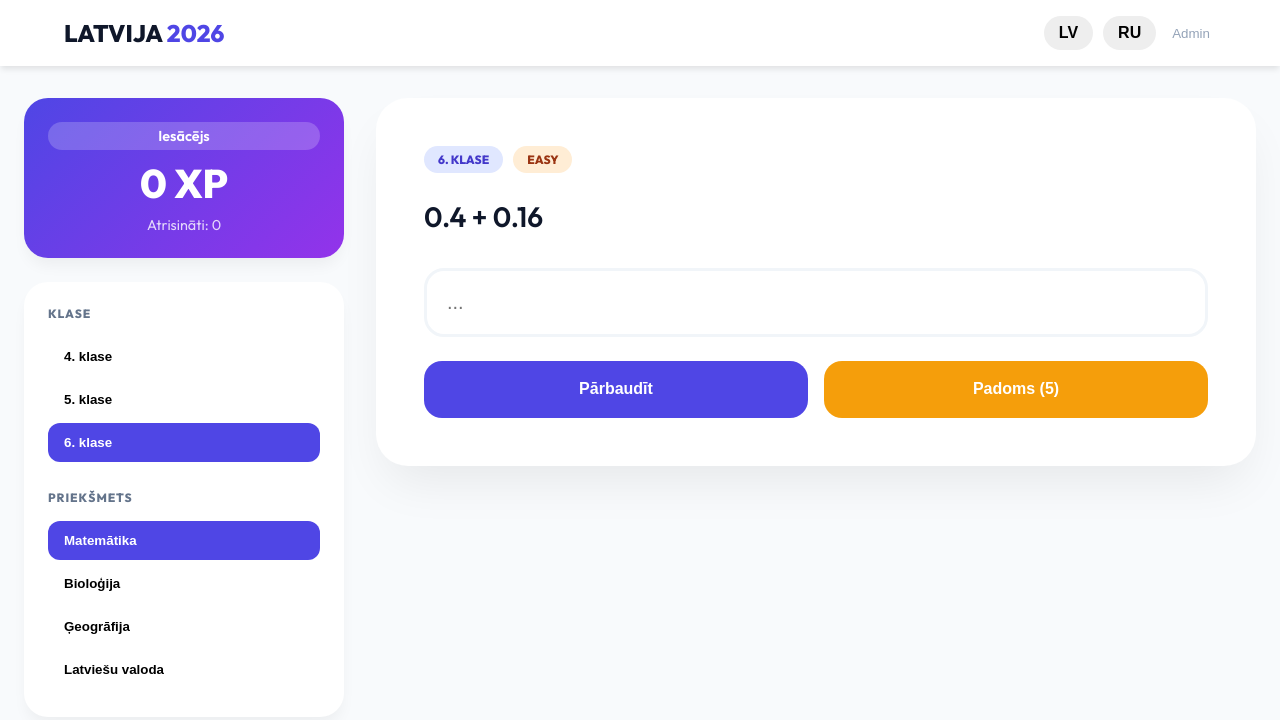
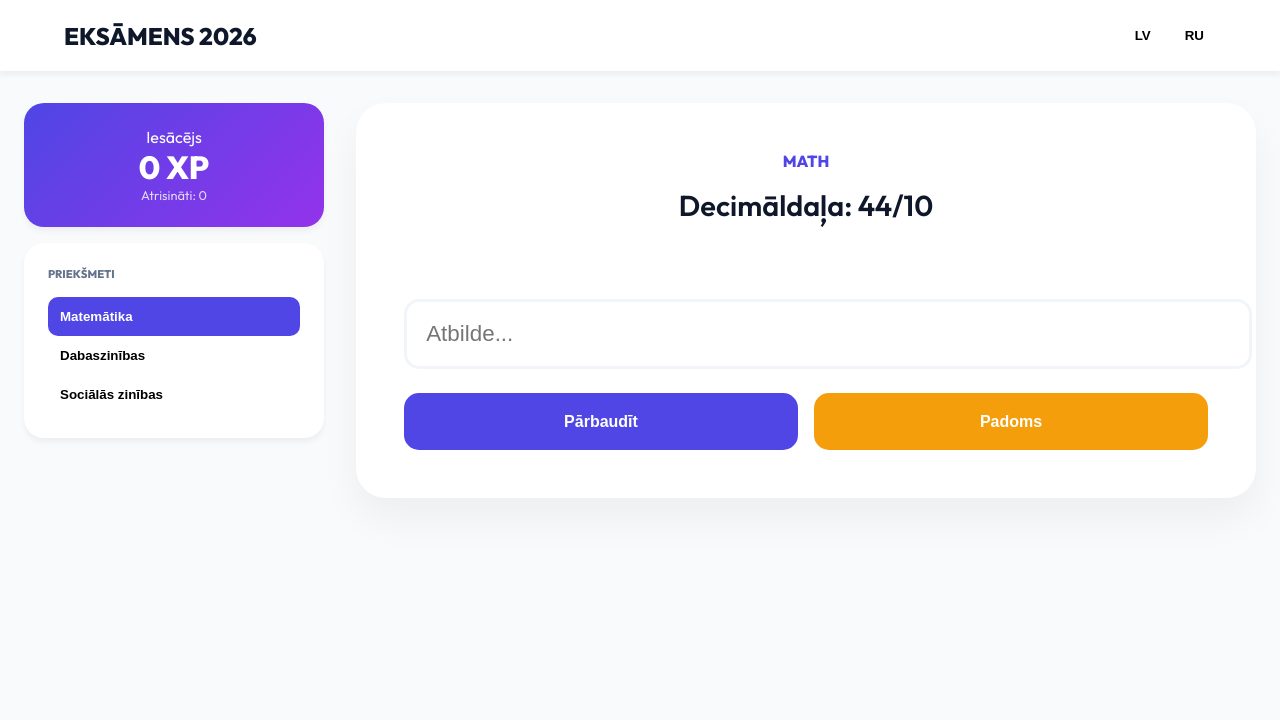
Before and after one commit to enwlean/forKotya, a plain HTML site: page index.html in a window 1280 px wide. Drawn offline with Linux system fonts and the light colour scheme.

Commit message:
Update index.html

```diff
--- a/index.html
+++ b/index.html
@@ -3,261 +3,152 @@
 <head>
     <meta charset="UTF-8">
     <meta name="viewport" content="width=device-width, initial-scale=1.0">
-    <title>Latvijas Digitālā Skola 2026</title>
+    <title>Latvijas Skolas Mega Portāls 2026</title>
     <link href="https://fonts.googleapis.com/css2?family=Outfit:wght@300;400;600;800&display=swap" rel="stylesheet">
     <style>
-        :root {
-            --primary: #4f46e5; --secondary: #9333ea; --success: #10b981;
-            --bg: #f8fafc; --dark: #0f172a; --white: #ffffff;
-        }
-        body { font-family: 'Outfit', sans-serif; background: var(--bg); color: var(--dark); margin: 0; transition: 0.3s; }
-
-        header {
-            background: var(--white); padding: 1rem 5%; display: flex; justify-content: space-between;
-            align-items: center; box-shadow: 0 4px 6px -1px rgba(0,0,0,0.1); position: sticky; top: 0; z-index: 1000;
-        }
-
-        .main-grid {
-            display: grid; grid-template-columns: 320px 1fr; gap: 2rem;
-            max-width: 1400px; margin: 2rem auto; padding: 0 1.5rem;
-        }
-
-        /* Sidebar & Stats */
-        .sidebar { display: flex; flex-direction: column; gap: 1.5rem; }
-        .card { background: var(--white); border-radius: 24px; padding: 1.5rem; box-shadow: 0 10px 15px -3px rgba(0,0,0,0.05); }
-
-        .profile-card {
-            background: linear-gradient(135deg, var(--primary), var(--secondary));
-            color: var(--white); text-align: center;
-        }
-        .xp-val { font-size: 2.5rem; font-weight: 800; margin: 0.5rem 0; }
-        .rank-badge { background: rgba(255,255,255,0.2); padding: 5px 15px; border-radius: 50px; font-size: 0.9rem; font-weight: 600; }
-
-        /* Navigation */
-        .nav-title { font-size: 0.75rem; font-weight: 800; color: #64748b; text-transform: uppercase; margin-bottom: 1rem; letter-spacing: 1px; }
-        .filter-btn {
-            width: 100%; text-align: left; padding: 12px 16px; border: none; background: transparent;
-            border-radius: 12px; cursor: pointer; font-weight: 600; transition: 0.2s; margin-bottom: 4px;
-        }
-        .filter-btn:hover { background: #f1f5f9; }
-        .filter-btn.active { background: var(--primary); color: var(--white); }
-
-        /* Quiz Area */
-        .quiz-container { background: var(--white); border-radius: 32px; padding: 3rem; box-shadow: 0 25px 50px -12px rgba(0,0,0,0.08); position: relative; }
-        .q-header { display: flex; gap: 10px; margin-bottom: 1.5rem; }
-        .tag { padding: 6px 14px; border-radius: 50px; font-size: 0.75rem; font-weight: 700; text-transform: uppercase; }
-        .tag-blue { background: #e0e7ff; color: #4338ca; }
-        .tag-orange { background: #ffedd5; color: #9a3412; }
-
-        .question { font-size: 1.75rem; font-weight: 600; margin-bottom: 2rem; line-height: 1.4; }
-        .answer-input {
-            width: 100%; padding: 1.25rem; border: 3px solid #f1f5f9; border-radius: 20px;
-            font-size: 1.25rem; outline: none; transition: 0.3s; margin-bottom: 1.5rem; box-sizing: border-box;
-        }
-        .answer-input:focus { border-color: var(--primary); background: #f8fafc; }
-
-        .btn-group { display: grid; grid-template-columns: 1fr 1fr; gap: 1rem; }
-        .btn { padding: 1.2rem; border-radius: 18px; border: none; font-weight: 800; cursor: pointer; transition: 0.3s; font-size: 1rem; }
-        .btn-check { background: var(--primary); color: var(--white); }
-        .btn-hint { background: #f59e0b; color: var(--white); }
-        .btn:active { transform: scale(0.96); }
-
-        .feedback {
-            margin-top: 1.5rem; padding: 1rem; border-radius: 15px; text-align: center;
-            font-weight: 700; display: none; animation: pop 0.3s cubic-bezier(0.175, 0.885, 0.32, 1.275);
-        }
-        @keyframes pop { from { opacity: 0; transform: scale(0.9); } to { opacity: 1; transform: scale(1); } }
-
-        .admin-panel { background: #1e293b; color: white; padding: 2rem; border-radius: 20px; display: none; margin-top: 2rem; }
-
-        @media (max-width: 900px) { .main-grid { grid-template-columns: 1fr; } .sidebar { order: 2; } }
+        :root { --primary: #4f46e5; --bg: #f8fafc; --card: #ffffff; --text: #0f172a; }
+        body { font-family: 'Outfit', sans-serif; background: var(--bg); color: var(--text); margin: 0; }
+        header { background: var(--card); padding: 1rem 5%; display: flex; justify-content: space-between; align-items: center; box-shadow: 0 4px 6px rgba(0,0,0,0.05); position: sticky; top: 0; z-index: 1000; }
+        .main-grid { display: grid; grid-template-columns: 300px 1fr; gap: 2rem; max-width: 1400px; margin: 2rem auto; padding: 0 1.5rem; }
+        .sidebar { display: flex; flex-direction: column; gap: 1rem; }
+        .card { background: var(--card); border-radius: 20px; padding: 1.5rem; box-shadow: 0 4px 6px rgba(0,0,0,0.05); }
+        .stats { background: linear-gradient(135deg, #4f46e5, #9333ea); color: white; text-align: center; }
+        .menu-btn { width: 100%; text-align: left; padding: 12px; border: none; background: none; border-radius: 10px; cursor: pointer; font-weight: 600; transition: 0.2s; }
+        .menu-btn.active { background: var(--primary); color: white; }
+        .quiz-box { background: var(--card); border-radius: 30px; padding: 3rem; box-shadow: 0 20px 40px rgba(0,0,0,0.05); text-align: center; }
+        .q-text { font-size: 1.8rem; font-weight: 600; margin-bottom: 2rem; min-height: 80px; }
+        input { width: 100%; padding: 1.2rem; border: 3px solid #f1f5f9; border-radius: 15px; font-size: 1.4rem; margin-bottom: 1.5rem; outline: none; transition: 0.3s; }
+        input:focus { border-color: var(--primary); }
+        .btn { padding: 1.2rem; border-radius: 15px; border: none; font-weight: 800; cursor: pointer; width: 100%; font-size: 1rem; }
+        .btn-check { background: var(--primary); color: white; }
+        .feedback { margin-top: 1rem; padding: 1rem; border-radius: 10px; display: none; font-weight: 700; }
+        @media (max-width: 900px) { .main-grid { grid-template-columns: 1fr; } }
     </style>
 </head>
 <body>
 
 <header>
-    <div style="font-weight: 800; font-size: 1.5rem;">LATVIJA <span style="color:var(--primary)">2026</span></div>
+    <div style="font-weight: 800; font-size: 1.5rem;">EKSĀMENS 2026</div>
     <div style="display: flex; gap: 10px;">
-        <button onclick="setLang('lv')" class="btn" style="padding: 8px 15px; background: #eee;">LV</button>
-        <button onclick="setLang('ru')" class="btn" style="padding: 8px 15px; background: #eee;">RU</button>
-        <button onclick="toggleAdmin()" style="background: none; border: none; color: #94a3b8; cursor: pointer;">Admin</button>
+        <button onclick="setLang('lv')" class="menu-btn" style="width: auto;">LV</button>
+        <button onclick="setLang('ru')" class="menu-btn" style="width: auto;">RU</button>
     </div>
 </header>
 
 <div class="main-grid">
     <aside class="sidebar">
-        <div class="card profile-card">
-            <div class="rank-badge" id="rankName">Iesācējs</div>
-            <div class="xp-val" id="xpDisplay">0 XP</div>
-            <div style="opacity: 0.8; font-size: 0.9rem;">Atrisināti: <span id="solvedCount">0</span></div>
+        <div class="card stats">
+            <div id="rank">Iesācējs</div>
+            <div style="font-size: 2rem; font-weight: 800;" id="xp">0 XP</div>
+            <div style="font-size: 0.8rem; opacity: 0.8;">Atrisināti: <span id="count">0</span></div>
         </div>
-
         <div class="card">
-            <div class="nav-title" id="txtGrade">Klase</div>
-            <div id="gradeMenu">
-                <button class="filter-btn" onclick="updateGrade(4)">4. klase</button>
-                <button class="filter-btn" onclick="updateGrade(5)">5. klase</button>
-                <button class="filter-btn active" onclick="updateGrade(6)">6. klase</button>
-            </div>
-
-            <div class="nav-title" id="txtSubj" style="margin-top: 1.5rem;">Priekšmets</div>
-            <div id="subjMenu"></div>
+            <div style="font-size: 0.7rem; font-weight: 800; color: #64748b; text-transform: uppercase; margin-bottom: 1rem;">PRIEKŠMETI</div>
+            <div id="menu"></div>
         </div>
     </aside>
 
-    <main>
-        <div class="quiz-container">
-            <div class="q-header">
-                <span class="tag tag-blue" id="tagGrade">6. klase</span>
-                <span class="tag tag-orange" id="tagDiff">Medium</span>
-            </div>
-            <div class="question" id="qText">Izvēlies tēmu sānā!</div>
-            <input type="text" class="answer-input" id="answerInput" placeholder="..." autocomplete="off">
-
-            <div id="fbBox" class="feedback"></div>
-
-            <div class="btn-group">
-                <button class="btn btn-check" onclick="checkAnswer()" id="btnCheck">Pārbaudīt</button>
-                <button class="btn btn-hint" onclick="showHint()" id="btnHint">Padoms (3)</button>
-            </div>
-        </div>
-
-        <div class="admin-panel" id="adminPanel">
-            <h3>Iestatījumi (Admin)</h3>
-            <button onclick="resetStats()" style="background: #ef4444; color: white; padding: 10px; border: none; border-radius: 10px; cursor: pointer;">Dzēst visus datus (Reset)</button>
-            <p style="font-size: 0.8rem; margin-top: 10px;">Uzmanību! Visi punkti un XP tiks dzēsti.</p>
+    <main class="quiz-box">
+        <div id="topicTag" style="color: var(--primary); font-weight: 800; margin-bottom: 1rem;">MATEMĀTIKA</div>
+        <div class="q-text" id="qText">Ielādē...</div>
+        <input type="text" id="ans" placeholder="Atbilde..." autocomplete="off">
+        <div id="fb" class="feedback"></div>
+        <div style="display: grid; grid-template-columns: 1fr 1fr; gap: 1rem;">
+            <button class="btn btn-check" onclick="check()">Pārbaudīt</button>
+            <button class="btn" onclick="hint()" style="background: #f59e0b; color: white;">Padoms</button>
         </div>
     </main>
 </div>
 
 <script>
-    // --- ОГРОМНАЯ БАЗА ЗАДАНИЙ ---
-    const DB = [
-        { g: 6, s: 'math', d: 'Easy', q: {lv: '0.4 + 0.16', ru: '0.4 + 0.16'}, a: '0.56', h: {lv: 'Atceries: 0.4 = 0.40', ru: 'Помни: 0.4 = 0.40'} },
-        { g: 6, s: 'math', d: 'Medium', q: {lv: 'Atrisini: 4x - 10 = 30', ru: 'Реши: 4x - 10 = 30'}, a: '10', h: {lv: '4x = 40', ru: '4x = 40'} },
-        { g: 6, s: 'bio', d: 'Medium', q: {lv: 'Kurā orgānā notiek gremošana?', ru: 'В каком органе происходит пищеварение?'}, a: {lv: 'kuņģis', ru: 'желудок'}, h: {lv: 'Vēdera dobumā', ru: 'В брюшной полости'} },
-        { g: 6, s: 'geo', d: 'Hard', q: {lv: 'Kāds ir Latvijas augstākais paugurs?', ru: 'Какая самая высокая точка Латвии?'}, a: {lv: 'gaiziņkalns', ru: 'гайзинькалнс'}, h: {lv: 'Sākas ar G', ru: 'Начинается на Г'} },
-        { g: 4, s: 'math', d: 'Easy', q: {lv: '25 + 75', ru: '25 + 75'}, a: '100', h: {lv: 'Apaļš skaitlis', ru: 'Круглое число'} },
-        { g: 5, s: 'lv', d: 'Medium', q: {lv: 'Ieraksti burtu: G_imen_ (семья)', ru: 'Вставь буквы: G_imen_ (семья)'}, a: 'ie', h: {lv: 'Divskaņa "ie"', ru: 'Дифтонг "ie"'} }
-    ];
-
-    const UI = {
-        lv: { check: "Pārbaudīt", hint: "Padoms", correct: "Izcili! Pareizi!", wrong: "Mēģini vēlreiz!", subjs: {math: "Matemātika", bio: "Bioloģija", geo: "Ģeogrāfija", lv: "Latviešu valoda"} },
-        ru: { check: "Проверить", hint: "Подсказка", correct: "Отлично! Верно!", wrong: "Попробуй еще!", subjs: {math: "Математика", bio: "Биология", geo: "География", lv: "Латышский язык"} }
+    // БАЗА ДАННЫХ ИЗ СКРИНШОТОВ
+    const STATIC_DB = {
+        math: [
+            {q: {lv: "Ja mērogs ir 1:5000, cik metriem dabā atbilst 2 cm kartē?", ru: "Масштаб 1:5000. Сколько метров в природе в 2 см на карте?"}, a: "100", h: "2 * 5000 = 10000 cm = 100 m"},
+            {q: {lv: "Aprēķini: -12 + (-8)", ru: "Вычисли: -12 + (-8)"}, a: "-20", h: "- (12 + 8)"},
+            {q: {lv: "Skaitļa 0.4 apgrieztais skaitlis ir...", ru: "Обратное число для 0.4 это..."}, a: "2.5", h: "1 / 0.4 = 10 / 4 = 2.5"},
+            {q: {lv: "15% no 200 ir...", ru: "15% от 200 это..."}, a: "30", h: "200 * 0.15"},
+            {q: {lv: "Taisnstūra paralēlskaldņa tilpums, ja malas ir 2, 3, 4 cm?", ru: "Объем параллелепипеда со сторонами 2, 3, 4 см?"}, a: "24", h: "V = a * b * c"}
+        ],
+        bio: [
+            {q: {lv: "Kurš process uz Zemes nodrošina skābekli?", ru: "Какой процесс на Земле обеспечивает кислород?"}, a: {lv: "fotosintēze", ru: "фотосинтез"}, h: "Augi un gaisma."},
+            {q: {lv: "Kā sauc vielu pāreju no cieta stāvokļa šķidrā?", ru: "Как называется переход вещества из твердого в жидкое?"}, a: {lv: "kušana", ru: "плавление"}, h: "Ledus pārvēršas ūdenī."},
+            {q: {lv: "Kas atrodas augu šūnas centrā un satur DNS?", ru: "Что в центре растительной клетки содержит ДНК?"}, a: {lv: "kodols", ru: "ядро"}, h: "Šūnas vadības centrs."}
+        ],
+        soc: [
+            {q: {lv: "Kurā gadsimtā mēs dzīvojam tagad?", ru: "В каком веке мы живем сейчас?"}, a: "21", h: "2026. gads."},
+            {q: {lv: "Kā sauc informācijas ieguvi no pagātnes lietām?", ru: "Как называется получение информации из вещей прошлого?"}, a: {lv: "arheoloģija", ru: "археология"}, h: "Izrakumi."}
+        ]
     };
 
-    // --- СОСТОЯНИЕ (LOAD FROM LOCALSTORAGE) ---
-    let state = JSON.parse(localStorage.getItem('exam_state_2026')) || {
-        xp: 0,
-        solved: 0,
-        hints: 5,
-        lang: 'lv',
-        grade: 6,
-        subj: 'math'
-    };
-
-    let currentIndex = 0;
-
-    function save() {
-        localStorage.setItem('exam_state_2026', JSON.stringify(state));
+    // ГЕНЕРАТОР ДЛЯ ДОСТИЖЕНИЯ 50+ ВОПРОСОВ
+    function generateMath() {
+        let type = Math.floor(Math.random() * 4);
+        let n1 = Math.floor(Math.random() * 50), n2 = Math.floor(Math.random() * 50);
+        if(type === 0) return { q: {lv: `Aprēķini: -${n1} + ${n2}`, ru: `Вычисли: -${n1} + ${n2}`}, a: (n2-n1).toString(), h: "Saskaiti negatīvu un pozitīvu." };
+        if(type === 1) return { q: {lv: `Aprēķini: ${n1}% no 200`, ru: `Вычисли: ${n1}% от 200`}, a: (n1*2).toString(), h: "Reizini ar procentu daļu." };
+        if(type === 2) return { q: {lv: `Decimāldaļa: ${n1}/10`, ru: `Десятичная дробь: ${n1}/10`}, a: (n1/10).toString(), h: "Pārvieto komatu." };
+        return STATIC_DB.math[Math.floor(Math.random() * STATIC_DB.math.length)];
     }
 
-    function init() {
-        renderSubjs();
-        updateProfile();
-        loadTask();
-    }
+    let state = JSON.parse(localStorage.getItem('mega_db_2026')) || { xp: 0, solved: 0, lang: 'lv', subj: 'math' };
+    let currentTask;
 
-    function renderSubjs() {
-        const menu = document.getElementById('subjMenu');
-        menu.innerHTML = '';
-        Object.keys(UI[state.lang].subjs).forEach(key => {
-            const btn = document.createElement('button');
-            btn.className = `filter-btn ${key === state.subj ? 'active' : ''}`;
-            btn.innerText = UI[state.lang].subjs[key];
-            btn.onclick = () => { state.subj = key; currentIndex = 0; renderSubjs(); loadTask(); save(); };
-            menu.appendChild(btn);
-        });
+    function save() { localStorage.setItem('mega_db_2026', JSON.stringify(state)); }
+
+    function render() {
+        const subjs = { math: 'Matemātika', bio: 'Dabaszinības', soc: 'Sociālās zinības' };
+        document.getElementById('menu').innerHTML = Object.keys(subjs).map(k =>
+            `<button class="menu-btn ${k===state.subj?'active':''}" onclick="setSubj('${k}')">${subjs[k]}</button>`
+        ).join('');
     }
 
     function loadTask() {
-        const tasks = DB.filter(t => t.g === state.grade && t.s === state.subj);
-        const fb = document.getElementById('fbBox'); fb.style.display = 'none';
-
-        if (tasks.length === 0) {
-            document.getElementById('qText').innerText = state.lang === 'lv' ? "Nav uzdevumu šai klasei." : "Нет заданий для этого класса.";
-            return;
+        if(state.subj === 'math') currentTask = generateMath();
+        else {
+            let list = STATIC_DB[state.subj];
+            currentTask = list[Math.floor(Math.random() * list.length)];
         }
-
-        const t = tasks[currentIndex % tasks.length];
-        document.getElementById('qText').innerText = t.q[state.lang];
-        document.getElementById('tagGrade').innerText = `${t.g}. klase`;
-        document.getElementById('tagDiff').innerText = t.d;
-        document.getElementById('btnCheck').innerText = UI[state.lang].check;
-        document.getElementById('btnHint').innerText = `${UI[state.lang].hint} (${state.hints})`;
-        document.getElementById('answerInput').value = '';
+        document.getElementById('qText').innerText = currentTask.q[state.lang];
+        document.getElementById('ans').value = '';
+        document.getElementById('fb').style.display = 'none';
+        document.getElementById('topicTag').innerText = state.subj.toUpperCase();
     }
 
-    function checkAnswer() {
-        const input = document.getElementById('answerInput').value.trim().toLowerCase();
-        const tasks = DB.filter(t => t.g === state.grade && t.s === state.subj);
-        const t = tasks[currentIndex % tasks.length];
-        const fb = document.getElementById('fbBox');
+    function check() {
+        let val = document.getElementById('ans').value.trim().toLowerCase();
+        let correct = false;
+        if(typeof currentTask.a === 'object') correct = (val === currentTask.a.lv || val === currentTask.a.ru);
+        else correct = (val === currentTask.a);
 
-        let isCorrect = false;
-        if(typeof t.a === 'object') {
-            if(input === t.a.lv.toLowerCase() || input === t.a.ru.toLowerCase()) isCorrect = true;
+        let fb = document.getElementById('fb');
+        fb.style.display = 'block';
+        if(correct) {
+            fb.innerText = state.lang === 'lv' ? "Pareizi! +20 XP" : "Верно! +20 XP";
+            fb.style.background = "#d1fae5";
+            state.xp += 20; state.solved++;
+            updateUI(); save();
+            setTimeout(loadTask, 1200);
         } else {
-            if(input === t.a.toLowerCase()) isCorrect = true;
-        }
-
-        fb.style.display = 'block';
-        if(isCorrect) {
-            fb.innerText = UI[state.lang].correct; fb.style.background = "#d1fae5"; fb.style.color = "#065f46";
-            state.xp += 20; state.solved += 1;
-            updateProfile();
-            save();
-            setTimeout(() => { currentIndex++; loadTask(); }, 1500);
-        } else {
-            fb.innerText = UI[state.lang].wrong; fb.style.background = "#fee2e2"; fb.style.color = "#991b1b";
+            fb.innerText = state.lang === 'lv' ? "Mēģini vēlreiz!" : "Попробуй еще раз!";
+            fb.style.background = "#fee2e2";
         }
     }
 
-    function showHint() {
-        if(state.hints > 0) {
-            const tasks = DB.filter(t => t.g === state.grade && t.s === state.subj);
-            alert(tasks[currentIndex % tasks.length].h[state.lang]);
-            state.hints--;
-            updateProfile();
-            loadTask();
-            save();
-        } else {
-            alert("Nav padomu! / Нет подсказок!");
-        }
+    function updateUI() {
+        document.getElementById('xp').innerText = `${state.xp} XP`;
+        document.getElementById('count').innerText = state.solved;
+        let r = "Iesācējs";
+        if(state.xp > 500) r = "Zinātnieks";
+        if(state.xp > 1500) r = "Ģēnijs";
+        document.getElementById('rank').innerText = r;
     }
 
-    function updateProfile() {
-        document.getElementById('xpDisplay').innerText = `${state.xp} XP`;
-        document.getElementById('solvedCount').innerText = state.solved;
+    function setSubj(s) { state.subj = s; render(); loadTask(); save(); }
+    function setLang(l) { state.lang = l; render(); loadTask(); save(); }
+    function hint() { alert(currentTask.h); }
 
-        let rank = "Iesācējs";
-        if(state.xp > 200) rank = "Zinātnieks";
-        if(state.xp > 600) rank = "Profesors";
-        if(state.xp > 1500) rank = "Ģēnijs";
-        document.getElementById('rankName').innerText = rank;
-    }
-
-    function updateGrade(g) {
-        state.grade = g; currentIndex = 0;
-        document.querySelectorAll('#gradeMenu button').forEach((b, i) => b.classList.toggle('active', (i+4) === g));
-        loadTask(); save();
-    }
-
-    function setLang(l) { state.lang = l; renderSubjs(); loadTask(); save(); }
-    function toggleAdmin() { const p = document.getElementById('adminPanel'); p.style.display = p.style.display === 'block' ? 'none' : 'block'; }
-    function resetStats() { if(confirm("Tiešām?")) { localStorage.clear(); location.reload(); } }
-
-    init();
+    render(); updateUI(); loadTask();
 </script>
 </body>
 </html>
```
